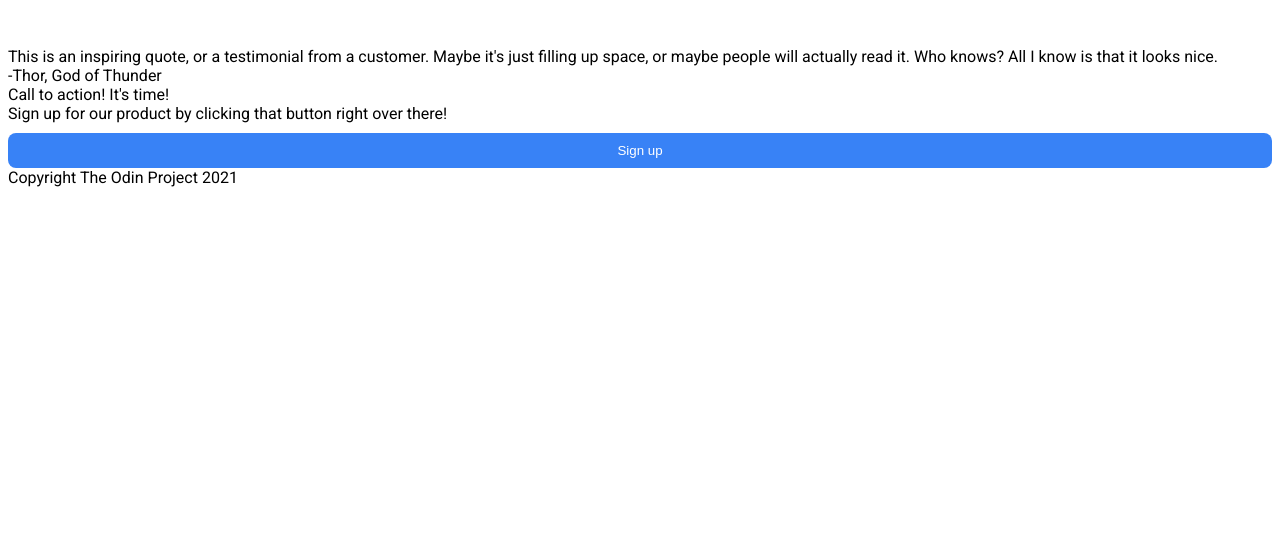
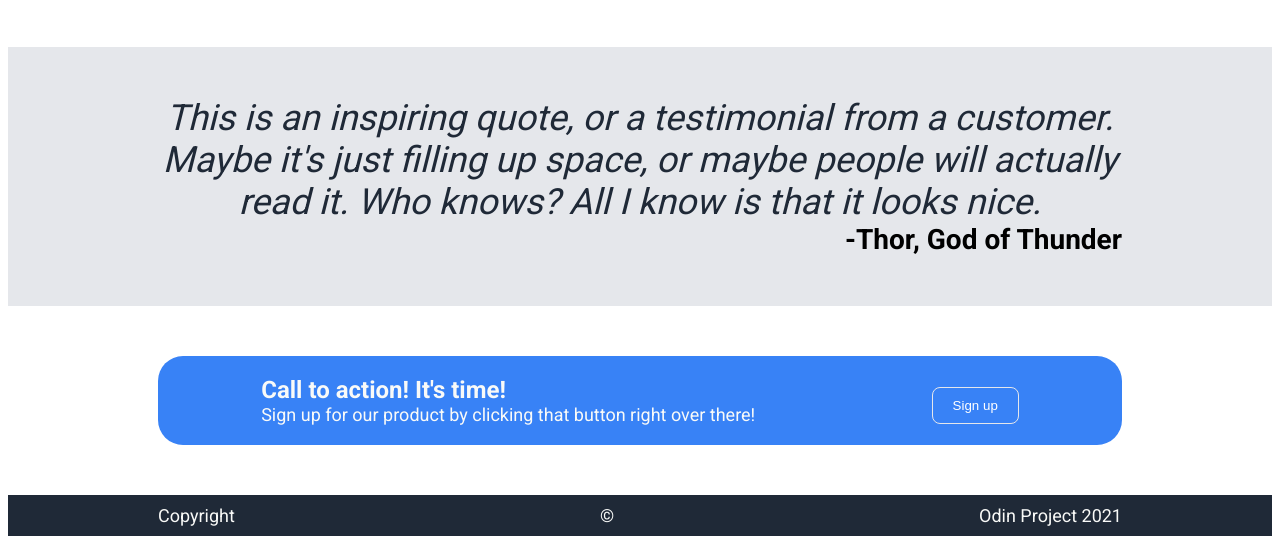
Before and after one commit to camilla-92/landing-page, a plain HTML site: page index.html in a window 1280 px wide. Shown: the part 617-1161 px from the top of the page. Before the commit the page ends 812 px from the top, so only its background shows below. Drawn offline with Linux system fonts and the light colour scheme.

Commit message:
Write ccs styling for quote and footer
First draft website finished

```diff
--- a/index.html
+++ b/index.html
@@ -55,14 +55,14 @@
         <div class="quoteby">-Thor, God of Thunder</div>
     </div>
 
-    <div class ="calltoaction"></div>
+    <div class ="calltoaction">
         <div class="boxtext">
             <div class="boxtitle">Call to action! It's time!</div>
             <div class="boxmain">Sign up for our product by clicking that button right over there!</div>
         </div>
-        <button class ="signup two">Sign up</button>
+        <button class ="signuptwo">Sign up</button>
     </div>
 
-    <div class ="footer">Copyright The Odin Project 2021</div>
+    <div class ="footer">Copyright <span>&#169</span> Odin Project 2021</div>
 
   </body>
--- a/style.css
+++ b/style.css
@@ -7,7 +7,7 @@ body {
     justify-content: space-between;
 }
 
-.header {
+.header, .footer {
     display: flex;
     justify-content: space-between;
     background-color: #1F2937;
@@ -97,3 +97,55 @@ button {
     text-align: center;
     margin-top: 10px;
 }
+
+.quote {
+    background-color: #E5E7EB;
+    padding: 50px 150px 50px 150px
+}
+
+.quote .bodyquote {
+    font-size: 36px;
+    font-style: italic;
+    font-weight: lighter;
+    color: #1F2937;
+    text-align: center;
+}
+.quote .quoteby {
+    text-align: right;
+    font-size: 28px;
+    font-weight: 900;
+
+}
+
+.calltoaction {
+    display: flex;
+    margin: 50px 150px 50px 150px;
+    border-radius: 25px;
+    background-color: #3882F6;
+    justify-content: space-around;
+    align-items: center;
+    padding: 20px 30px 20px 30px;
+    gap: 30px;
+    color: #F9FAF8;
+}
+
+.signuptwo {
+    border-width: 1px;
+    border-color: #E5E7EB;
+    border-style: solid;
+}
+.boxtitle {
+    font-size: 24px;
+    font-weight: 900;
+}
+.boxmain {
+    font-size: 18px;
+
+}
+
+.footer {
+    color: #F9FAF8;
+    font-size: 18px;
+    text-align: center;
+
+}
```
